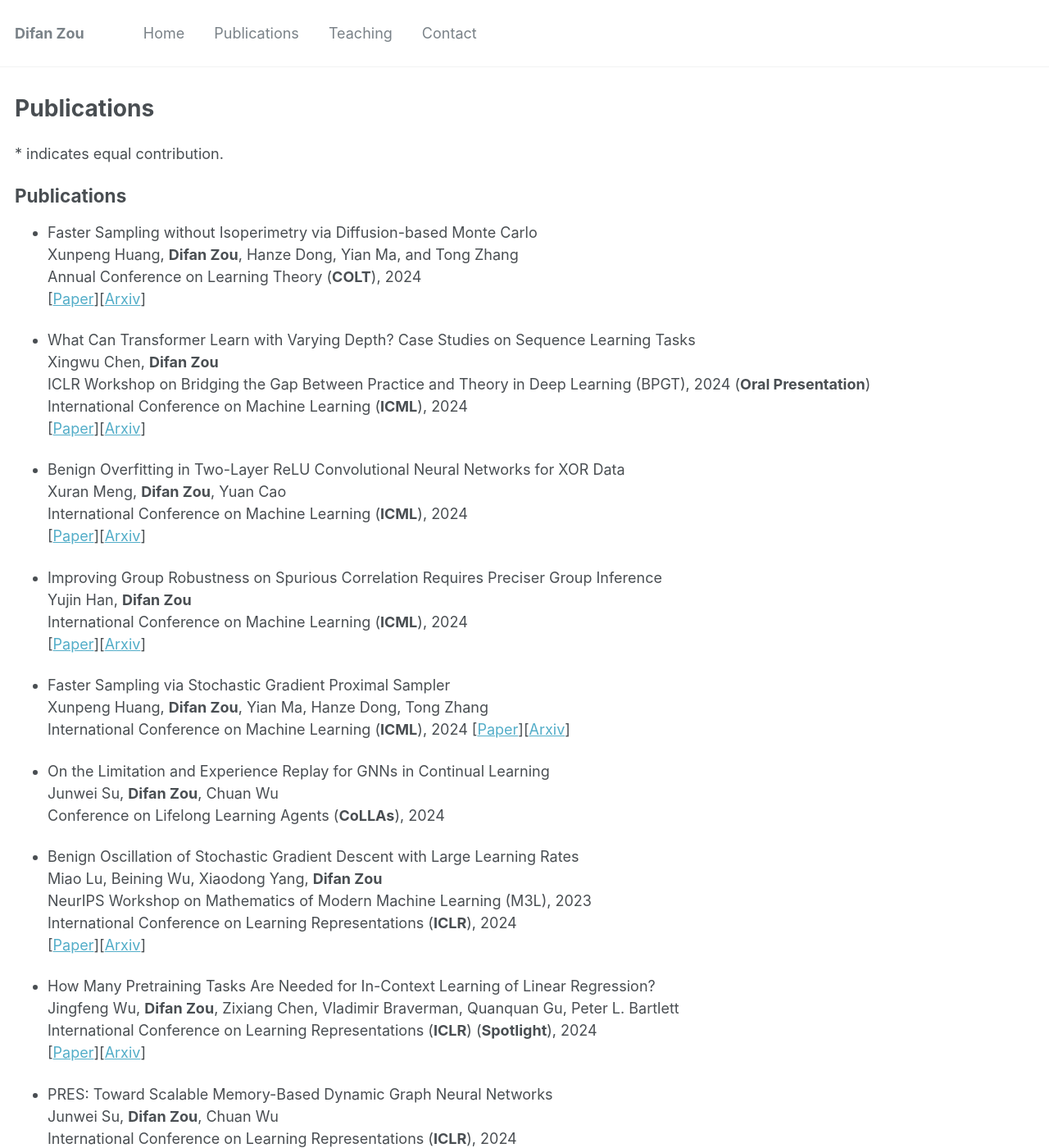
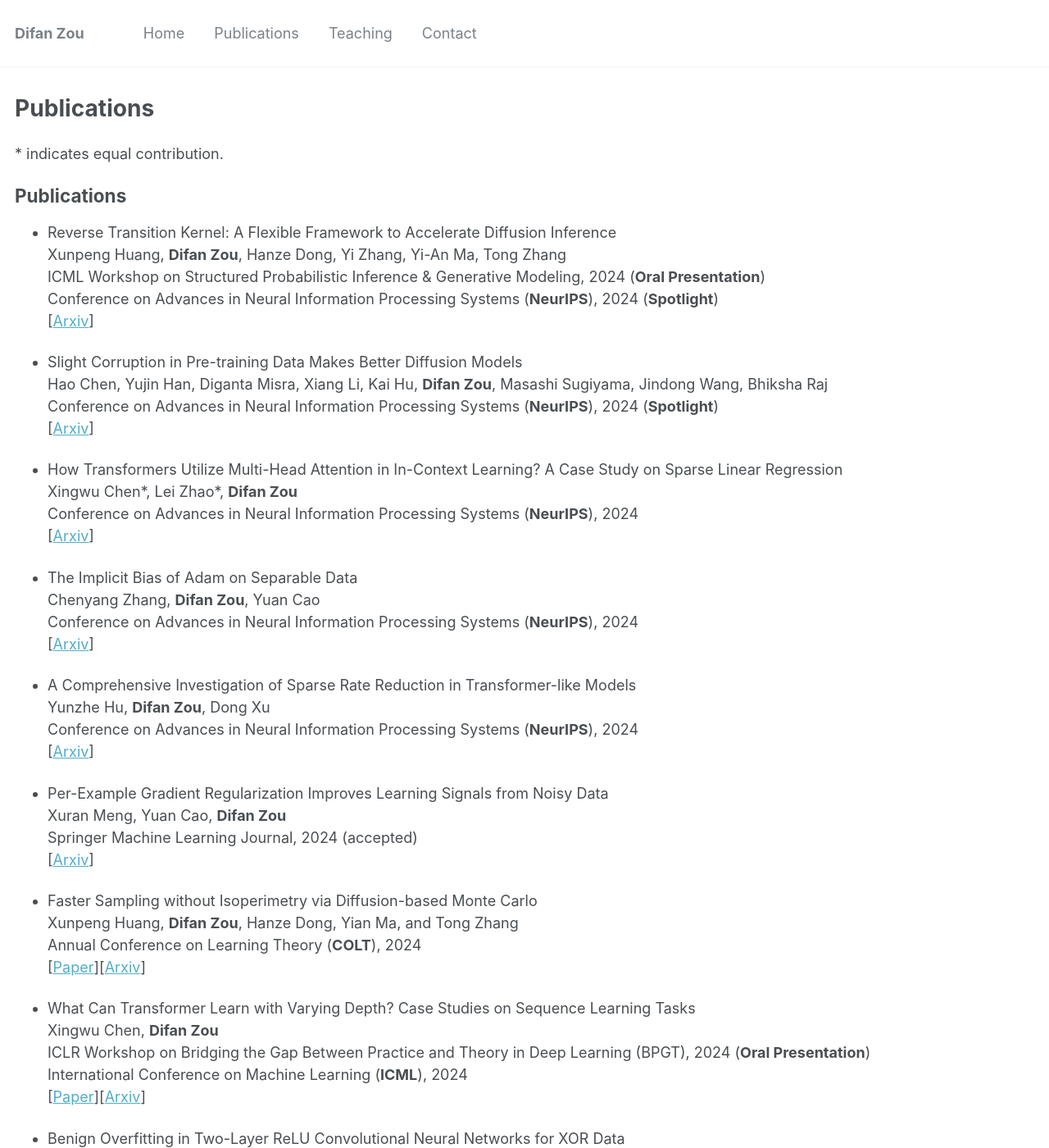
Before and after one commit to difanzou/difanzou.github.io, a Jekyll site: the page built from _pages/publications.md, in a window 1280 px wide and 1400 px high. Shown: the whole window at 82% size. Built offline with Jekyll 4.4.1, drawn with Linux system fonts in a browser that asks for light colours; some of the changed text lies outside the part shown.

Commit message:
update new papers

```diff
--- a/_pages/publications.md
+++ b/_pages/publications.md
@@ -9,7 +9,38 @@ author_profile: true
 
 ## Publications
 
+* Reverse Transition Kernel: A Flexible Framework to Accelerate Diffusion Inference\
+Xunpeng Huang, **Difan Zou**, Hanze Dong, Yi Zhang, Yi-An Ma, Tong Zhang\
+ICML Workshop on Structured Probabilistic Inference & Generative Modeling, 2024 (**Oral Presentation**)\
+Conference on Advances in Neural Information Processing Systems (**NeurIPS**), 2024 (**Spotlight**)\
+\[[Arxiv](https://arxiv.org/pdf/2405.16387)\]
 
+* Slight Corruption in Pre-training Data Makes Better Diffusion Models\
+Hao Chen, Yujin Han, Diganta Misra, Xiang Li, Kai Hu, **Difan Zou**, Masashi Sugiyama, Jindong Wang, Bhiksha Raj\
+Conference on Advances in Neural Information Processing Systems (**NeurIPS**), 2024 (**Spotlight**)\
+\[[Arxiv](https://arxiv.org/pdf/2405.20494)\]
+
+
+* How Transformers Utilize Multi-Head Attention in In-Context Learning? A Case Study on Sparse Linear Regression\
+Xingwu Chen\*, Lei Zhao\*, **Difan Zou**\
+Conference on Advances in Neural Information Processing Systems (**NeurIPS**), 2024 \
+\[[Arxiv](https://arxiv.org/pdf/2408.04532)\]
+
+* The Implicit Bias of Adam on Separable Data\
+Chenyang Zhang, **Difan Zou**, Yuan Cao\
+Conference on Advances in Neural Information Processing Systems (**NeurIPS**), 2024 \
+\[[Arxiv](https://arxiv.org/pdf/2406.10650)\]
+
+* A Comprehensive Investigation of Sparse Rate Reduction in Transformer-like Models\
+Yunzhe Hu, **Difan Zou**, Dong Xu\
+Conference on Advances in Neural Information Processing Systems (**NeurIPS**), 2024 \
+\[[Arxiv](./)\]
+
+
+* Per-Example Gradient Regularization Improves Learning Signals from Noisy Data\
+Xuran Meng, Yuan Cao, **Difan Zou**\
+Springer Machine Learning Journal, 2024 (accepted)\
+\[[Arxiv](https://arxiv.org/pdf/2303.17940.pdf)\]
 
 * Faster Sampling without Isoperimetry via Diffusion-based Monte Carlo\
 Xunpeng Huang, **Difan Zou**, Hanze Dong, Yian Ma, and Tong Zhang\
@@ -36,7 +67,7 @@ International Conference on Machine Learning (**ICML**), 2024\
 
 * Faster Sampling via Stochastic Gradient Proximal Sampler\
 Xunpeng Huang, **Difan Zou**, Yian Ma, Hanze Dong, Tong Zhang\
-International Conference on Machine Learning (**ICML**), 2024
+International Conference on Machine Learning (**ICML**), 2024\
 \[[Paper](https://openreview.net/pdf?id=7gEcbhMqKU)\]\[[Arxiv](https://arxiv.org/pdf/2405.16734)\]
 
 * On the Limitation and Experience Replay for GNNs in Continual Learning\
```
Also changed, not shown: other parts of _pages/publications.md (+1 -22 lines).
